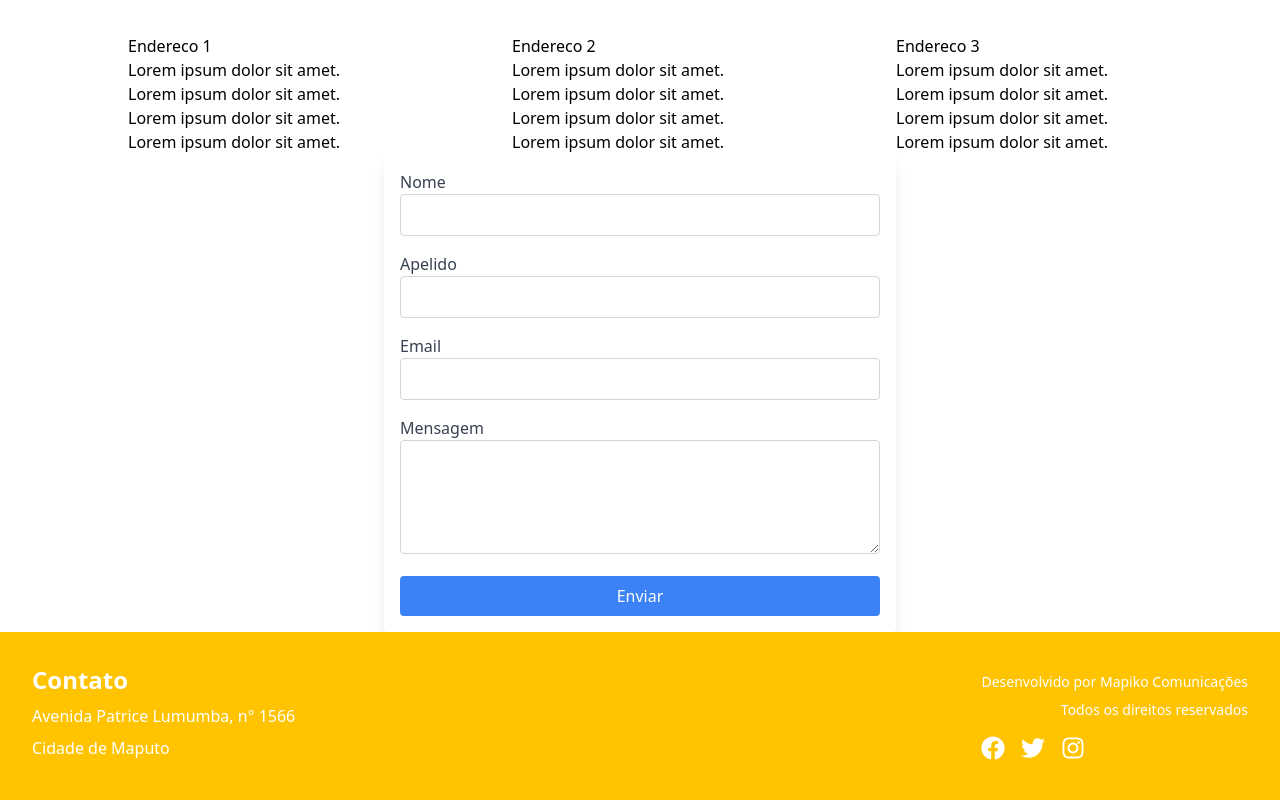
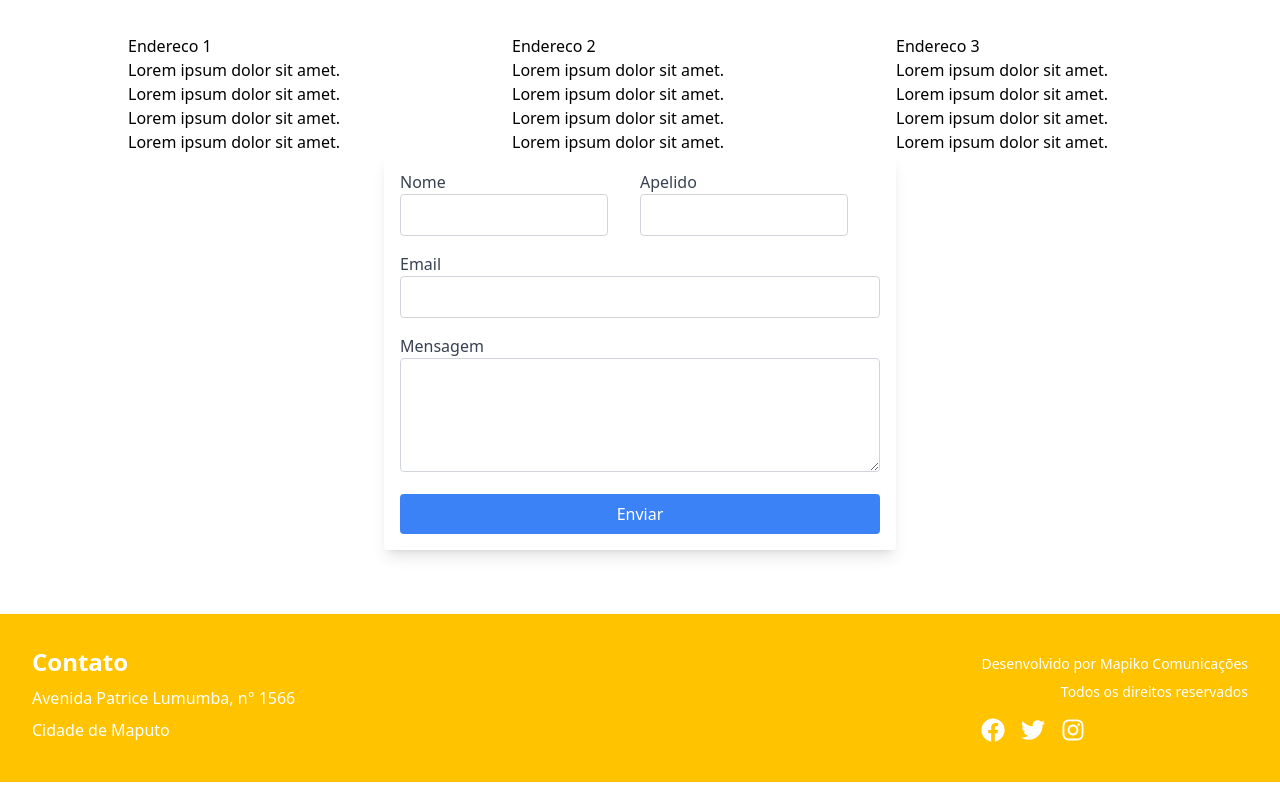
Before and after one commit to PChimuze/Mapiko, a React (Vite) app: page / in a window 1280 px wide. Shown: the part 4140-4940 px from the top of the page. Built offline with nearby package versions, Linux system fonts and the light colour scheme.

Commit message:
update Contactos

```diff
--- a/src/components/contactos/contactForm/index.jsx
+++ b/src/components/contactos/contactForm/index.jsx
@@ -15,12 +15,13 @@ export const ContactForm = () => {
 
   const handleSubmit = (e) => {
     e.preventDefault();
-    // Handle form submission here
+
     console.log('Form submitted', formData);
   };
 
   return (
-    <form onSubmit={handleSubmit} className="max-w-lg mx-auto p-4 bg-white shadow-lg rounded">
+    <form onSubmit={handleSubmit} className="max-w-lg mx-auto p-4 bg-white shadow-lg rounded mb-16">
+      <div className="flex ">
       <div className="mb-4">
         <label className="block text-gray-700">Nome</label>
         <input
@@ -32,7 +33,7 @@ export const ContactForm = () => {
           required
         />
       </div>
-      <div className="mb-4">
+      <div className="mb-4 mx-8">
         <label className="block text-gray-700">Apelido</label>
         <input
           type="text"
@@ -43,6 +44,8 @@ export const ContactForm = () => {
           required
         />
       </div>
+      </div>
+
       <div className="mb-4">
         <label className="block text-gray-700">Email</label>
         <input
--- a/src/components/contactos/index.jsx
+++ b/src/components/contactos/index.jsx
@@ -4,7 +4,7 @@ import { ContactForm } from './contactForm'
 
 export const  Contactos = () => {
   return (
-    <div>
+    <div id="contact">
       <h1 className="text-center text-2xl font-semibold mb-16">Contactos</h1>
       <ContactCard/>
       <ContactForm/>
```
